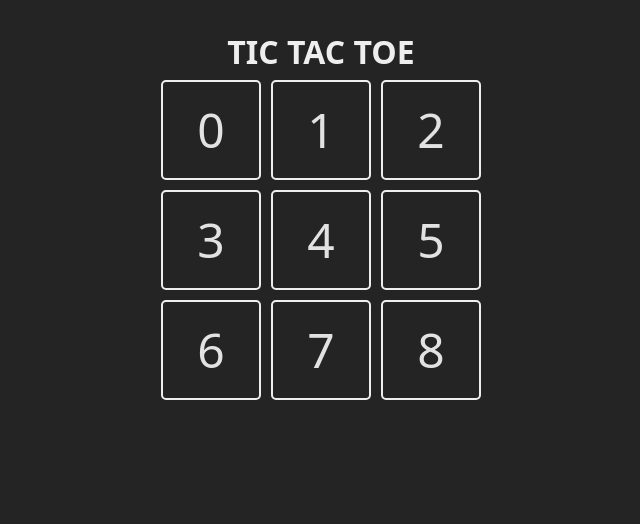
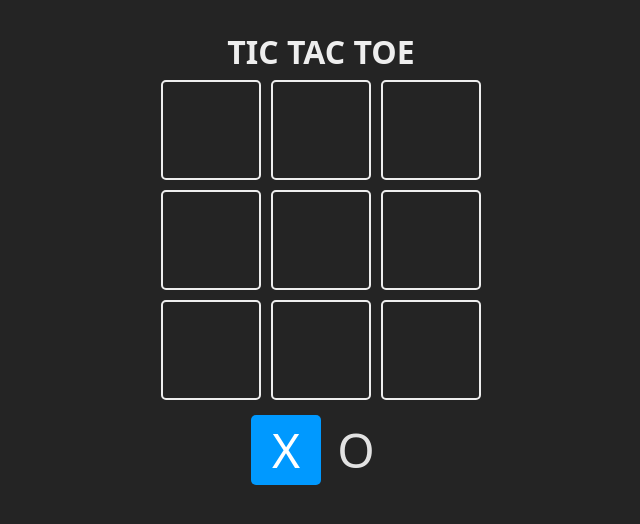
Before and after one commit to sebaactis/tic-tac-toe-game, a React (Create React App) app: page / in a window 1280 px wide. Shown: the top 524 px of the page, without its empty margins (319-959 px from the left). Built offline with nearby package versions, Linux system fonts and the light colour scheme.

Commit message:
accion de turnos

```diff
--- a/src/App.js
+++ b/src/App.js
@@ -6,12 +6,18 @@
   O: "O"
 };
 
-const board = Array(9).fill(null)
 
 
-const Square = ({ children, updateBoard, index }) => {
+const Square = ({ children, isSelected, updateBoard, index }) => {
+
+  const className = `square ${isSelected ? 'is-selected' : ''}`
+
+  const handleClick = () => {
+    updateBoard();
+  }
+
   return (
-    <div className="square">
+    <div onClick={handleClick} className={className}>
       {children}
     </div>
   )
@@ -20,6 +26,17 @@
 
 function App() {
 
+  const [board, setBoard] = useState(Array(9).fill(null))
+  const [turn, setTurn] = useState(TURNS.X)
+
+  const updateBoard = () => {
+    const newTurn = turn === TURNS.X ? TURNS.O : TURNS.X
+    setTurn(newTurn)
+
+
+  }
+
+
   return (
     <main className="board">
       <h1> TIC TAC TOE</h1>
@@ -27,12 +44,23 @@
         {
           board.map((_, index) => {
             return (
-              <Square key={index} index={index}>
-                {index}
+              <Square
+                key={index}
+                index={index}
+                updateBoard={updateBoard}
+              >
+                {board[index]}
               </Square>
             )
           })
         }
+      </section>
+
+      <section className="turn">
+
+        <Square isSelected={turn === TURNS.X}> {TURNS.X}</Square>
+        <Square isSelected={turn === TURNS.O}> {TURNS.O}</Square>
+
       </section>
     </main>
   )
```
